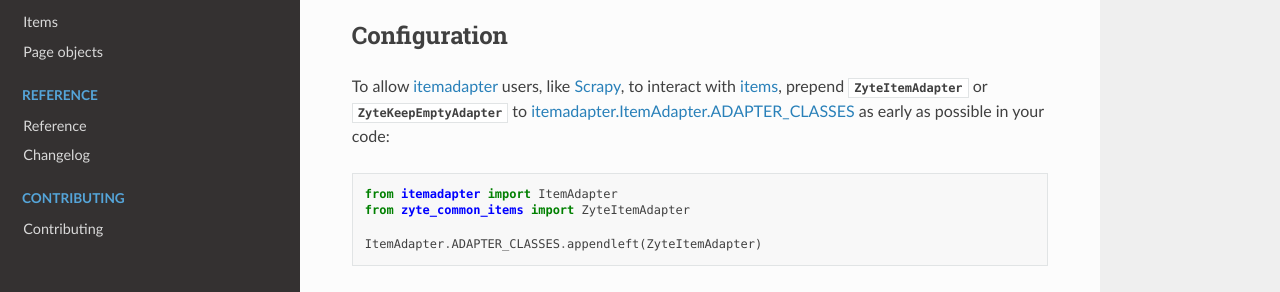
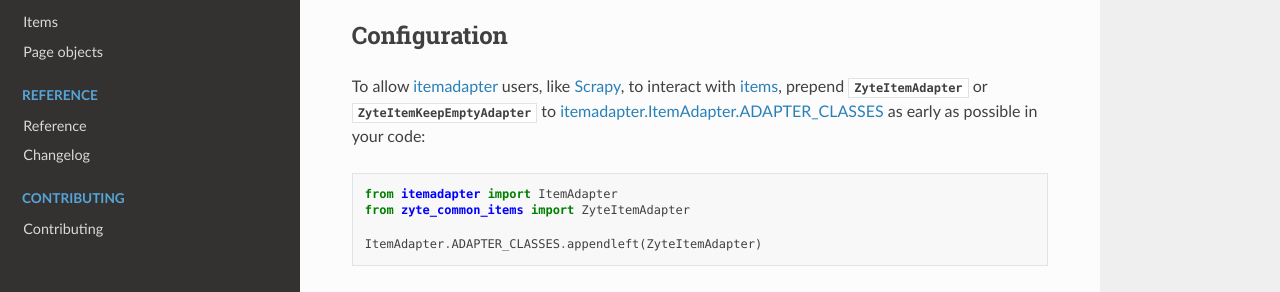
Before and after one commit to zytedata/zyte-common-items, a Sphinx documentation site: the page built from docs/setup.rst, in a window 1280 px wide and 951 px high. Shown: the part 264-556 px from the top of the window. Built offline with Sphinx 7.4.7 and the Read the Docs theme 2.0.0, drawn with Linux system fonts in a browser that asks for light colours; the version number could not be read and is left out.

Commit message:
Fix docs.

```diff
--- a/docs/reference/adapter.rst
+++ b/docs/reference/adapter.rst
@@ -3,4 +3,4 @@ Adapter
 =======
 
 .. autoclass:: zyte_common_items.ZyteItemAdapter
-.. autoclass:: zyte_common_items.ZyteKeepEmptyAdapter
+.. autoclass:: zyte_common_items.ZyteItemKeepEmptyAdapter
--- a/docs/setup.rst
+++ b/docs/setup.rst
@@ -17,7 +17,7 @@ Configuration
 
 To allow itemadapter_ users, like Scrapy_, to interact with :ref:`items
 <items>`, prepend :class:`~zyte_common_items.ZyteItemAdapter` or
-:class:`~zyte_common_items.ZyteKeepEmptyAdapter` to
+:class:`~zyte_common_items.ZyteItemKeepEmptyAdapter` to
 itemadapter.ItemAdapter.ADAPTER_CLASSES_ as early as possible in your code::
 
     from itemadapter import ItemAdapter
```
